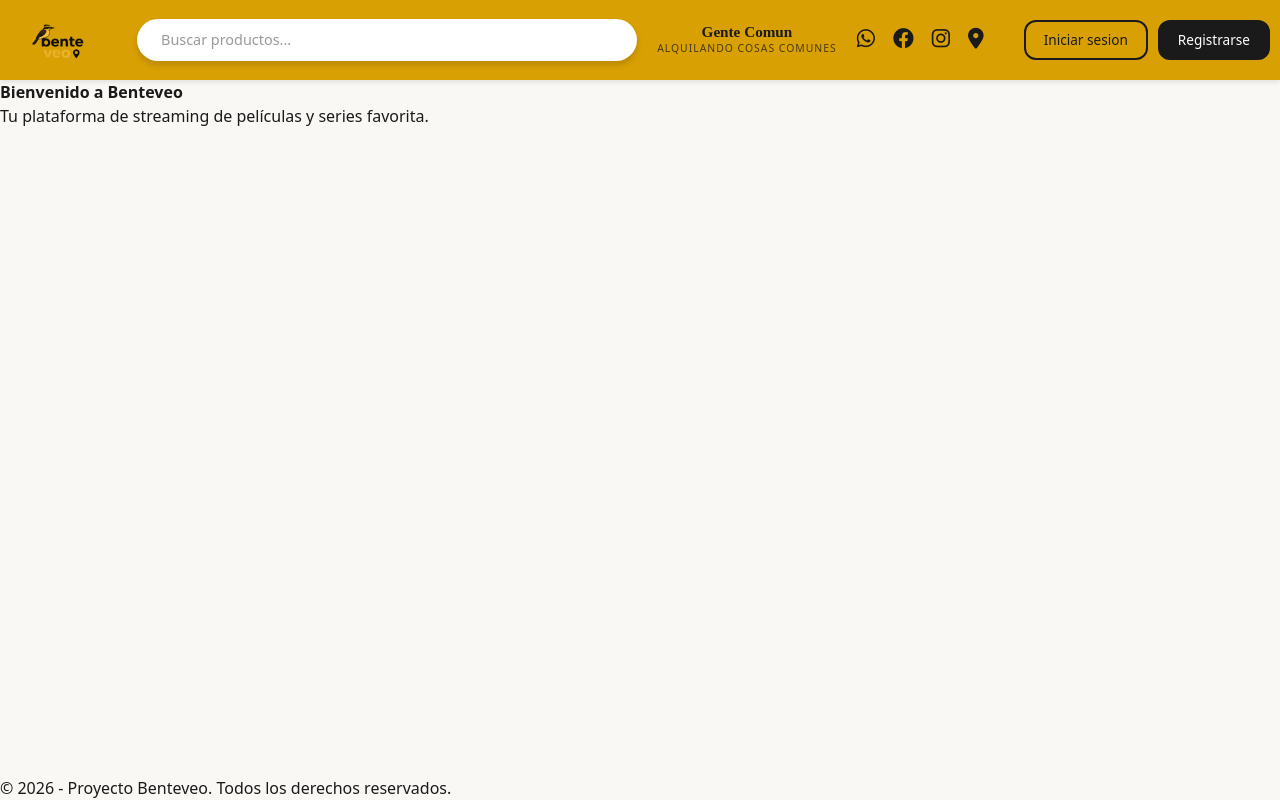
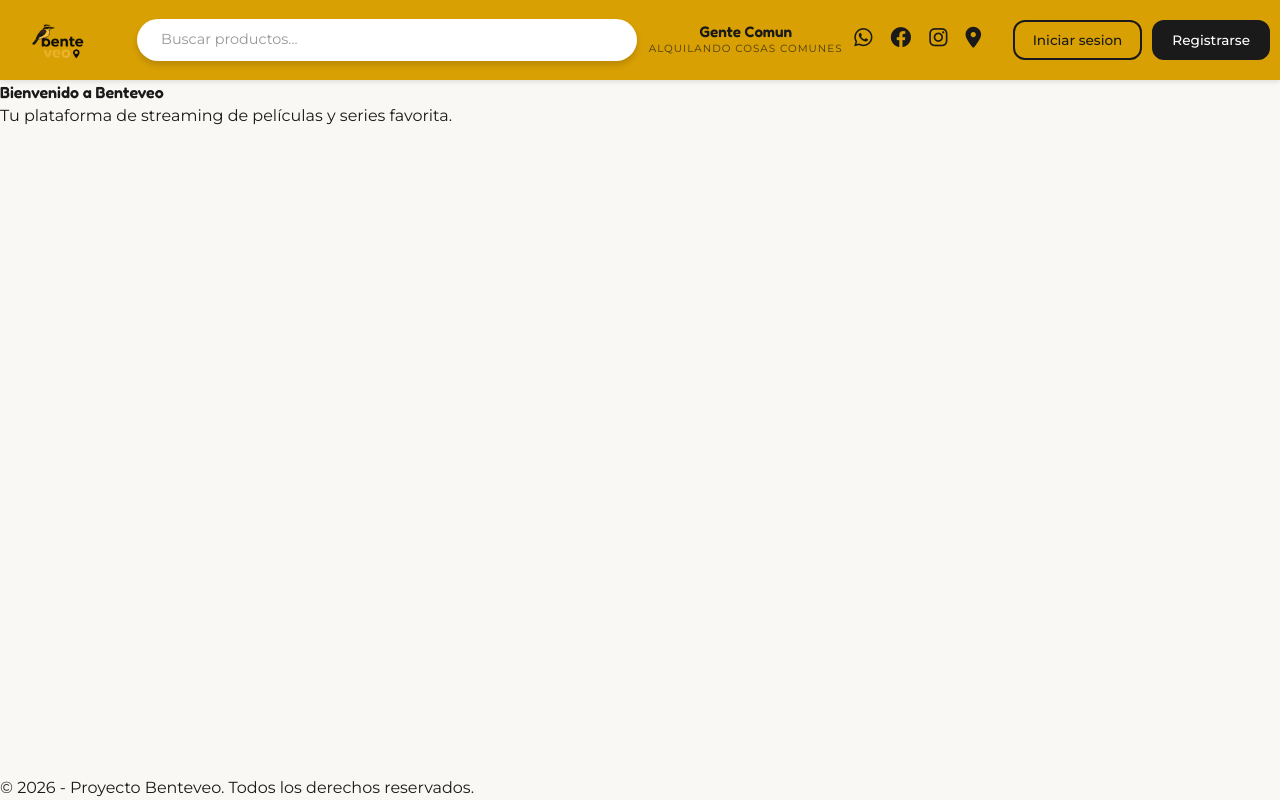
Before and after one commit to RocioAV/frontend-benteveo, a React (Vite) app: page / in a window 1280 px wide. Built offline with nearby package versions, Linux system fonts and the light colour scheme.

Commit message:
Fix import order for Tailwind CSS in index.css

```diff
--- a/src/index.css
+++ b/src/index.css
@@ -1,5 +1,6 @@
+@import url('https://fonts.googleapis.com/css2?family=Fredoka:wght@500;600&family=Montserrat:wght@400;500;700&display=swap');
 @import "tailwindcss";
-@import url('https://fonts.googleapis.com/css2?family=Fredoka:wght@500;600&family=Montserrat:wght@400;500;700&display=swap');
+
 
 :root {
   --color-primary: #F2B705;       /* Amarillo Benteveo (Botones, links, acentos) */
```
